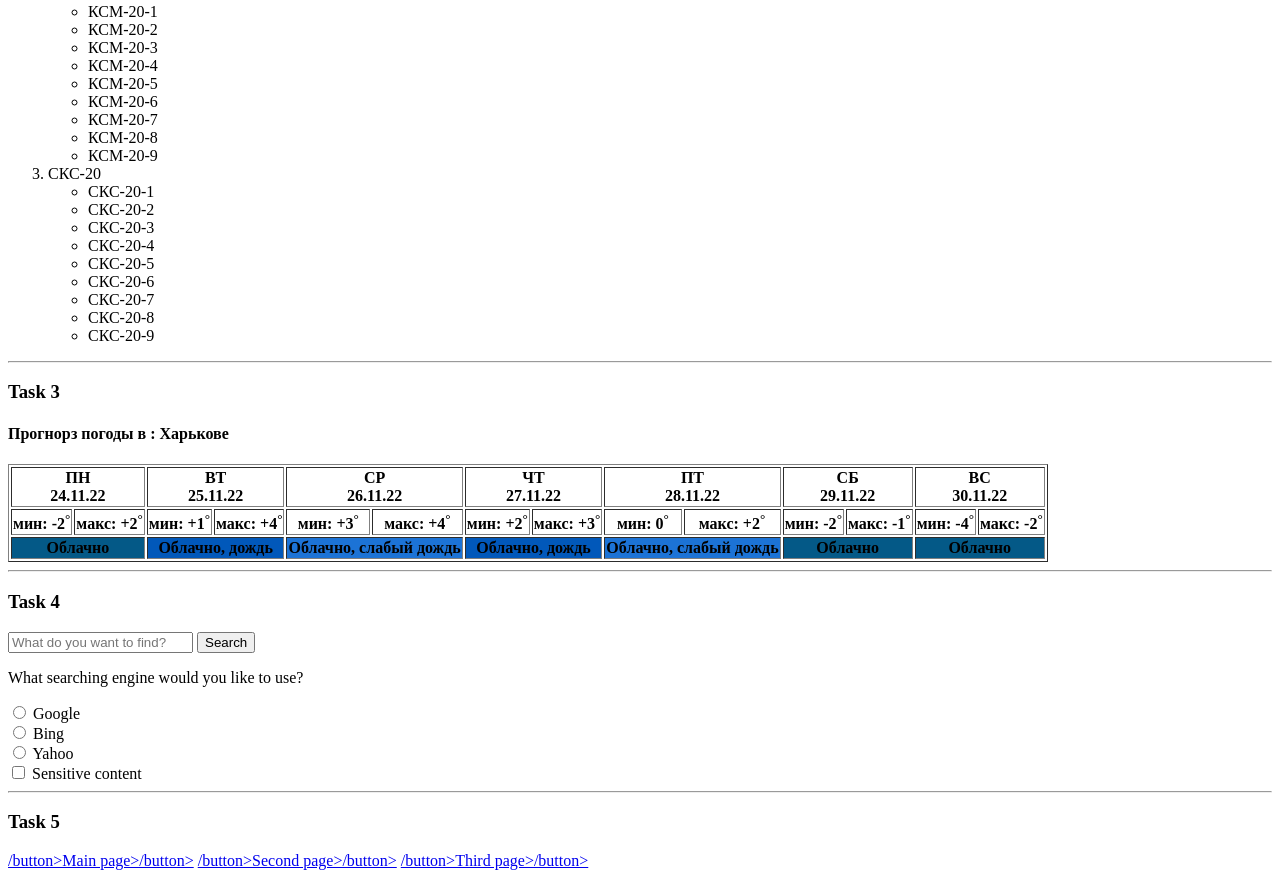
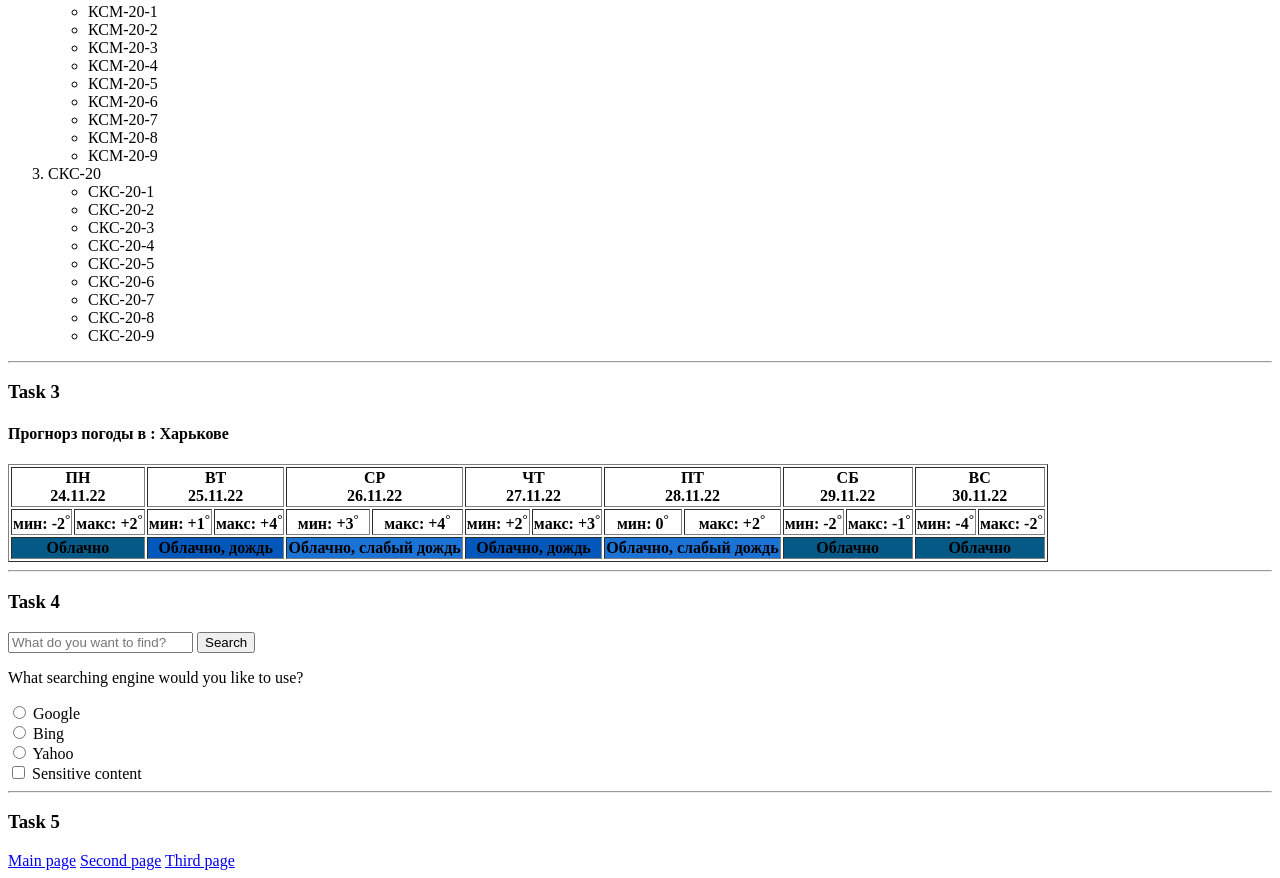
Before and after one commit to nure-yevhentukubaiev/ITex_LB1_Teslenko_Var2, a plain HTML site: page index.html in a window 1280 px wide. Shown: the part 548-1426 px from the top of the page. Drawn offline with Linux system fonts and the light colour scheme.

Commit message:
Update index.html

```diff
--- a/index.html
+++ b/index.html
@@ -169,8 +169,8 @@
     </form>
     <hr>
     <h3>Task 5</h3>
-    <a href="index.html">/button>Main page>/button></a>
-    <a href="OtherPages/SecondPage.html">/button>Second page>/button></a>
-    <a href="OtherPages/ThirdPage.html">/button>Third page>/button></a>
+    <a href="/index.html">Main page</a>
+    <a href="/OtherPages/SecondPage.html">Second page</a>
+    <a href="/OtherPages/ThirdPage.html">Third page</a>
 </body>
 </html>
```
